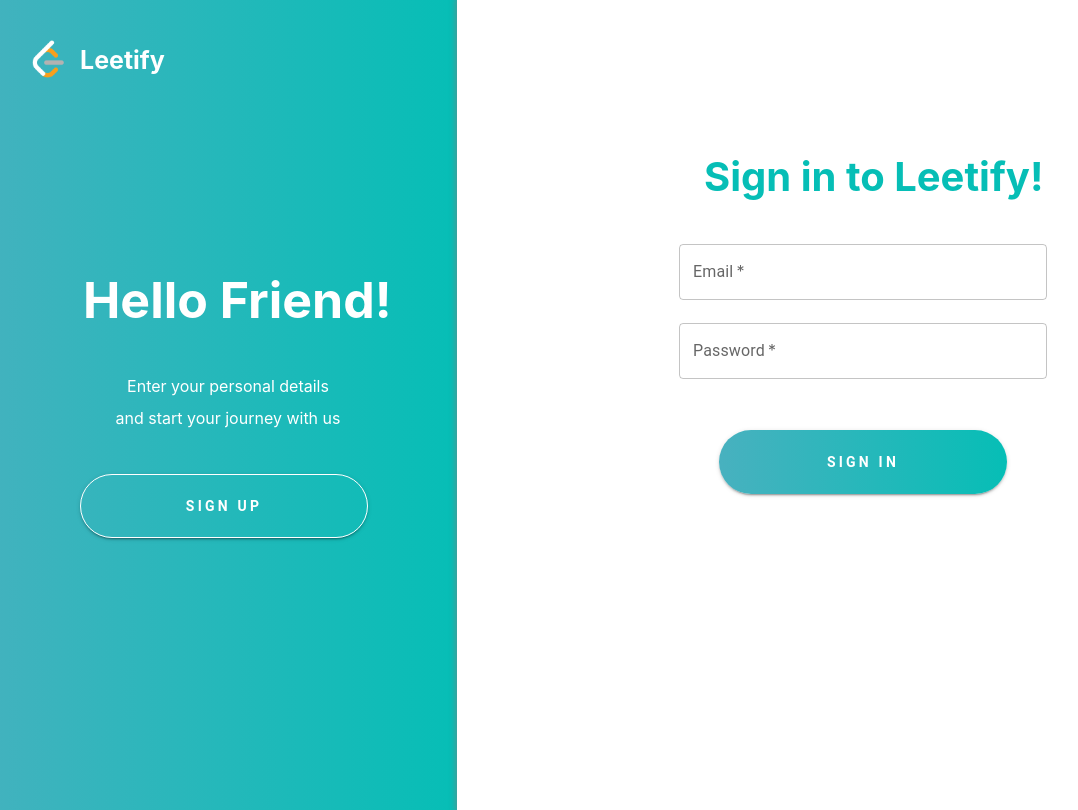
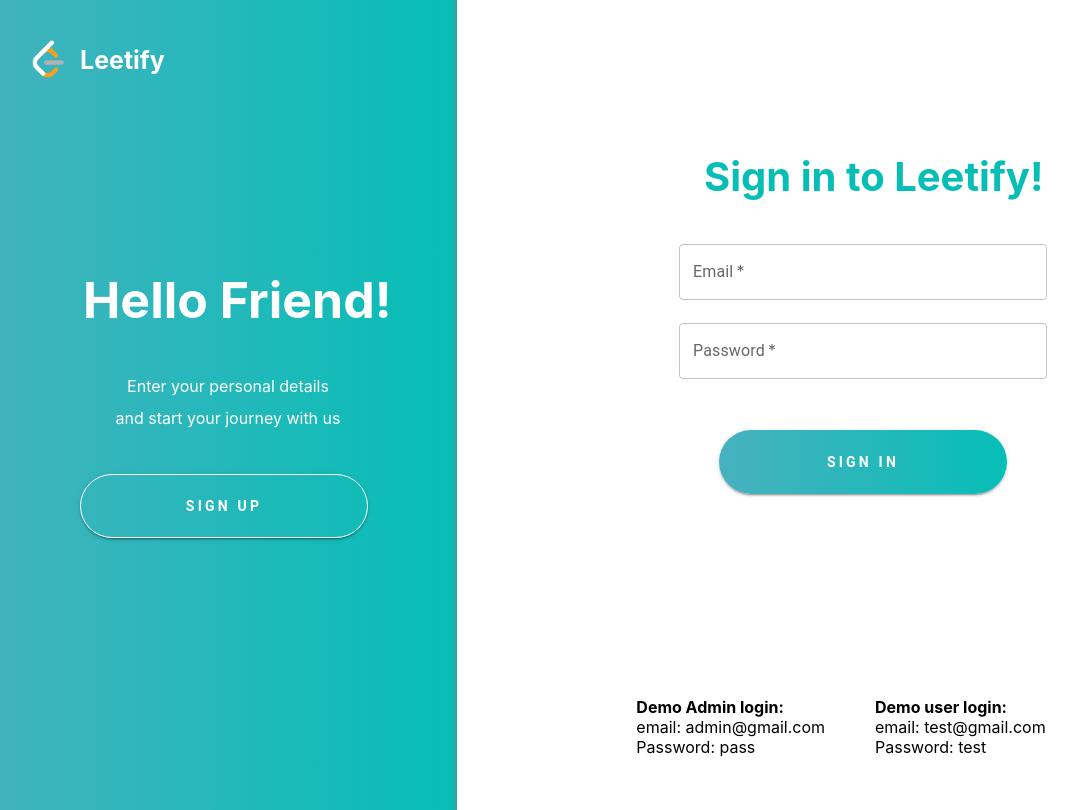
Before and after one commit to AkhilTalashi1995/LEETIFY, a React (Create React App) app in the folder front-end/: page /signin in a window 1280 px wide. Shown: the whole page, without its empty margins (55-1133 px from the left). Built offline with nearby package versions, Linux system fonts and the light colour scheme.

Commit message:
updates on login

```diff
--- a/front-end/src/pages/Signin/Signin.jsx
+++ b/front-end/src/pages/Signin/Signin.jsx
@@ -120,6 +120,19 @@ const Signin = () => {
                 Sign in
               </Button>
             </form>
+
+            <div className="demo-cred">
+              <div>
+                <h4> Demo Admin login:</h4>
+                <p>email: admin@gmail.com</p>
+                <p>Password: pass</p>
+              </div>
+              <div>
+                <h4> Demo user login:</h4>
+                <p>email: test@gmail.com</p>
+                <p>Password: test</p>
+              </div>
+            </div>
           </div>
         </div>
       </StyledEngineProvider>
--- a/front-end/src/pages/Signin/signin.css
+++ b/front-end/src/pages/Signin/signin.css
@@ -209,3 +209,9 @@
   border: 1px solid white;
   border-radius: 50px;
 }
+
+.demo-cred {
+  display: flex;
+  gap: 50px;
+  justify-content: center;
+}
```
Lines whose indentation alone changed are shown as unchanged.
